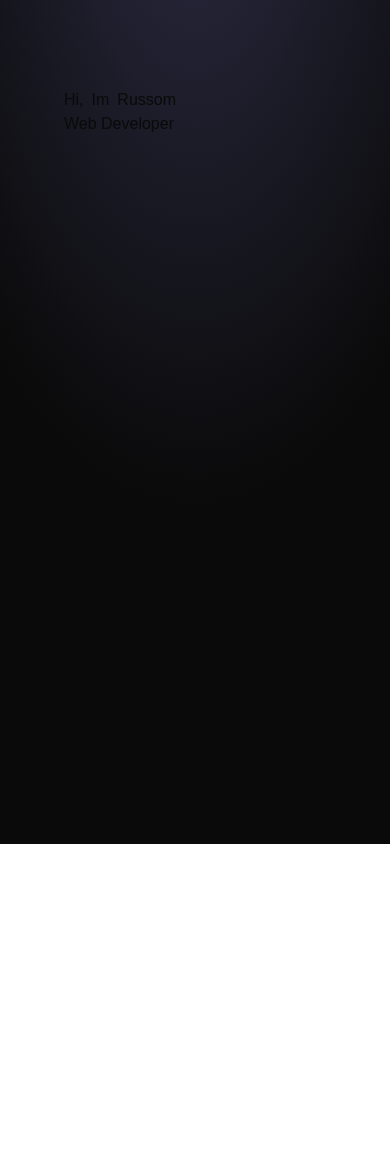
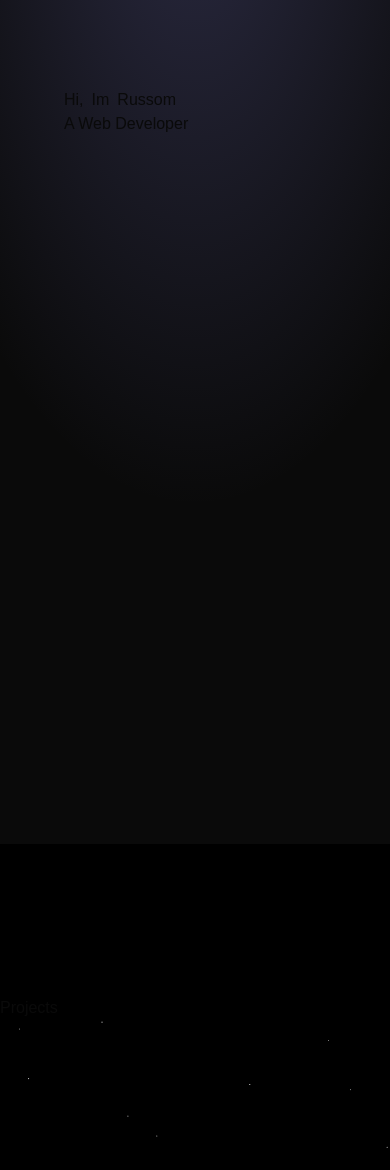
Before and after one commit to evenb1/portfolio, a Next.js app: page / in a window 390 px wide. Before the commit the page ends 996 px from the top, so only its background shows below. Built offline with nearby package versions, Linux system fonts and the light colour scheme.

Commit message:
star background animation from aceternity

```diff
--- a/src/app/layout.tsx
+++ b/src/app/layout.tsx
@@ -13,9 +13,9 @@ export default function RootLayout({
   children: React.ReactNode;
 }>) {
   return (
-    <html lang="en">
+    <html lang="en" className="bg-black">
       <body
-        className=" h-max"
+
       >
         <div className="absolute top-0 z-[-2] h-screen w-screen bg-neutral-950 bg-[radial-gradient(ellipse_80%_80%_at_50%_-20%,rgba(120,119,198,0.3),rgba(255,255,255,0))]">
         {children}
--- a/src/app/page.tsx
+++ b/src/app/page.tsx
@@ -1,6 +1,9 @@
+"use client"
 import BlurIn from "@/component/BlurIn";
 import Hero from "@/component/Hero";
 import NavBar from "@/component/NavBar";
+import ShootingStars from "@/component/ShootingStars";
+import StarBackground from "@/component/StarBackground";
 import { WordPullUp } from "@/component/WordPullUp";
 import Image from "next/image";
 
@@ -14,8 +17,9 @@ export default function Home() {
         <Hero/>
 
       </section>
-      <section id="work" className="">
-
+      <section id="projects" className="">
+        <ShootingStars/>
+        <StarBackground/>
       </section>
       <section id="projects">
 
--- a/src/component/Hero.tsx
+++ b/src/component/Hero.tsx
@@ -1,3 +1,4 @@
+
 import React from 'react'
 import { WordPullUp } from './WordPullUp'
 import BlurIn from './BlurIn'
@@ -8,8 +9,8 @@ const Hero = () => {
         <div className="flex flex-col gap-2 items-start h-screen justify-between text-center">
 
 
-          <WordPullUp words="Hi, Im Russom" className="text-6xl  text-gray-50 font-publicSans"/>
-          <BlurIn word="Web Developer" className="text-gray-100 font-publicSans text-6xl"/>
+          <WordPullUp words="Hi, Im Russom" className="text-6xl  text-gray-100 font-publicSans"/>
+          <BlurIn word="A Web Developer" className="text-gray-100 font-publicSans text-6xl"/>
 
         </div>
         {/* <div className=" w-48 h-48 rounded-lg border border-gray-300 shadow-md bg-gray-50 overflow-hidden">
--- a/src/component/NavBar.tsx
+++ b/src/component/NavBar.tsx
@@ -1,11 +1,13 @@
-import React from 'react'
+"use client"
 
 const NavBar = () => {
   return (
 
     <div className="group relative p-7 px-16 gap-10 flex justify-end">
 
-    <button>
+    <button onClick={() => window.open('https://www.linkedin.com/in/even-russom-8a3787276/', '_blank')}
+
+    >
       <svg
         xmlns="http://www.w3.org/2000/svg"
         viewBox="0 0 100 100"
@@ -14,14 +16,15 @@ const NavBar = () => {
         strokeWidth="2"
         stroke="currentColor"
         fill="white"
-        className="w-8  text-transparent bg-black hover:fill-blue-500 hover:scale-125 duration-200 hover:stroke-blue-500"
+        className="w-5  text-transparent bg-black hover:fill-blue-500 hover:scale-125 duration-200 hover:stroke-blue-500"
       >
         <path
           d="M92.86,0H7.12A7.17,7.17,0,0,0,0,7.21V92.79A7.17,7.17,0,0,0,7.12,100H92.86A7.19,7.19,0,0,0,100,92.79V7.21A7.19,7.19,0,0,0,92.86,0ZM30.22,85.71H15.4V38H30.25V85.71ZM22.81,31.47a8.59,8.59,0,1,1,8.6-8.59A8.6,8.6,0,0,1,22.81,31.47Zm63,54.24H71V62.5c0-5.54-.11-12.66-7.7-12.66s-8.91,6-8.91,12.26V85.71H39.53V38H53.75v6.52H54c2-3.75,6.83-7.7,14-7.7,15,0,17.79,9.89,17.79,22.74Z"
         ></path>
       </svg>
     </button>
-    <button>
+    <button onClick={() => window.open('https://github.com/evenb1', '_blank')}
+    >
       <svg
         strokeLinejoin="round"
         strokeLinecap="round"
@@ -29,7 +32,7 @@ const NavBar = () => {
         stroke="currentColor"
         fill="none"
         viewBox="0 0 24 24"
-        className="w-8 text-white hover:scale-125 duration-200 hover:stroke-blue-500"
+        className="w-5 text-white hover:scale-125 duration-200 hover:stroke-blue-500"
       >
         <path d="M9 19c-5 1.5-5-2.5-7-3m14 6v-3.87a3.37 3.37 0 0 0-.94-2.61c3.14-.35 6.44-1.54 6.44-7A5.44 5.44 0 0 0 20 4.77 5.07 5.07 0 0 0 19.91 1S18.73.65 16 2.48a13.38 13.38 0 0 0-7 0C6.27.65 5.09 1 5.09 1A5.07 5.07 0 0 0 5 4.77a5.44 5.44 0 0 0-1.5 3.78c0 5.42 3.3 6.61 6.44 7A3.37 3.37 0 0 0 9 18.13V22"></path>
       </svg>
--- /dev/null
+++ b/src/component/ShootingStars.tsx
@@ -0,0 +1,131 @@
+"use client"
+import React, { useEffect, useState, useRef } from "react";
+
+interface ShootingStar {
+  id: number;
+  x: number;
+  y: number;
+  angle: number;
+  scale: number;
+  speed: number;
+  distance: number;
+}
+
+const getRandomStartPoint = () => {
+  const side = Math.floor(Math.random() * 4);
+  const offset = Math.random() * window.innerWidth;
+
+  switch (side) {
+    case 0: // Top
+      return { x: offset, y: 0, angle: 45 };
+    case 1: // Right
+      return { x: window.innerWidth, y: offset, angle: 135 };
+    case 2: // Bottom
+      return { x: offset, y: window.innerHeight, angle: 225 };
+    case 3: // Left
+      return { x: 0, y: offset, angle: 315 };
+    default:
+      return { x: 0, y: 0, angle: 45 };
+  }
+};
+
+const ShootingStars: React.FC = () => {
+  const [star, setStar] = useState<ShootingStar | null>(null);
+  const svgRef = useRef<SVGSVGElement>(null);
+
+  useEffect(() => {
+    const createStar = () => {
+      const { x, y, angle } = getRandomStartPoint();
+      const newStar: ShootingStar = {
+        id: Date.now(),
+        x,
+        y,
+        angle,
+        scale: 1,
+        speed: Math.random() * 20 + 10, // Increased speed range
+        distance: 0,
+      };
+      setStar(newStar);
+
+      // Set a random delay (between 0.5 and 4 seconds) for creating the next star
+      const randomDelay = Math.random() * 4500 + 4200;
+      setTimeout(createStar, randomDelay);
+    };
+
+    createStar(); // Initial star creation
+
+    return () => {}; // No cleanup needed for timeout
+  }, []);
+
+  useEffect(() => {
+    const moveStar = () => {
+      if (star) {
+        setStar((prevStar) => {
+          if (!prevStar) return null;
+          const newX =
+            prevStar.x +
+            prevStar.speed * Math.cos((prevStar.angle * Math.PI) / 180);
+          const newY =
+            prevStar.y +
+            prevStar.speed * Math.sin((prevStar.angle * Math.PI) / 180);
+          const newDistance = prevStar.distance + prevStar.speed;
+          const newScale = 1 + newDistance / 100; // Adjust scale based on distance traveled
+          // Check if the star is out of bounds considering the star size
+          if (
+            newX < -20 ||
+            newX > window.innerWidth + 20 ||
+            newY < -20 ||
+            newY > window.innerHeight + 20
+          ) {
+            return null; // Star moves out of bounds, remove it
+          }
+          return {
+            ...prevStar,
+            x: newX,
+            y: newY,
+            distance: newDistance,
+            scale: newScale,
+          };
+        });
+      }
+    };
+
+    const animationFrame = requestAnimationFrame(moveStar);
+    return () => cancelAnimationFrame(animationFrame);
+  }, [star]);
+
+  return (
+    <svg
+      ref={svgRef}
+      width="100%"
+      height="100%"
+      style={{ position: "absolute", pointerEvents: "none", top: 0, left: 0 }}
+
+    >
+      {star && (
+        <rect
+          key={star.id}
+          x={star.x}
+          y={star.y}
+          width={10 * star.scale}
+          height="2"
+          fill="url(#gradient)"
+          transform={`rotate(${star.angle}, ${
+            star.x + (10 * star.scale) / 2
+          }, ${star.y + 1})`}
+        />
+      )}
+      <defs>
+        <linearGradient id="gradient" x1="0%" y1="0%" x2="100%" y2="100%">
+          <stop offset="0%" style={{ stopColor: "#b4f2ff", stopOpacity: 0 }} />
+          <stop
+            offset="100%"
+            style={{ stopColor: "#48dcf9", stopOpacity: 1 }}
+          />
+        </linearGradient>
+      </defs>
+    </svg>
+  );
+};
+
+export default ShootingStars;
--- /dev/null
+++ b/src/component/StarBackground.tsx
@@ -0,0 +1,108 @@
+"use client"
+import React, { useState, useEffect, useRef, RefObject } from "react";
+
+interface StarProps {
+  x: number;
+  y: number;
+  radius: number;
+  opacity: number;
+  twinkleSpeed: number | null;
+}
+
+const Star: React.FC<StarProps> = ({ x, y, radius, opacity, twinkleSpeed }) => (
+  <circle cx={x} cy={y} r={radius} fill="white" opacity={opacity}>
+    {twinkleSpeed !== null && (
+      <animate
+        attributeName="opacity"
+        values={`${opacity};${opacity * 0.3};${opacity}`}
+        dur={`${twinkleSpeed}s`}
+        repeatCount="indefinite"
+      />
+    )}
+  </circle>
+);
+
+interface StarBackgroundProps {
+  starDensity?: number;
+  allStarsTwinkle?: boolean;
+  twinkleProbability?: number;
+  minTwinkleSpeed?: number;
+  maxTwinkleSpeed?: number;
+}
+
+const StarBackground: React.FC<StarBackgroundProps> = ({
+  starDensity = 0.00015,
+  allStarsTwinkle = true,
+  twinkleProbability = 0.7,
+  minTwinkleSpeed = 0.5,
+  maxTwinkleSpeed = 1,
+}) => {
+  const [stars, setStars] = useState<StarProps[]>([]);
+  const containerRef: RefObject<HTMLDivElement> = useRef<HTMLDivElement>(null);
+
+  const generateStars = (width: number, height: number): StarProps[] => {
+    const area = width * height;
+    const numStars = Math.floor(area * starDensity);
+    return Array.from({ length: numStars }, () => {
+      const shouldTwinkle =
+        allStarsTwinkle || Math.random() < twinkleProbability;
+      return {
+        x: Math.random() * width,
+        y: Math.random() * height,
+        radius: Math.random() * 0.05 + 0.5, // Random radius between 0.5 and 0.7
+        opacity: Math.random() * 0.5 + 0.5, // Random opacity between 0.5 and 1
+        twinkleSpeed: shouldTwinkle
+          ? minTwinkleSpeed +
+            Math.random() * (maxTwinkleSpeed - minTwinkleSpeed)
+          : null,
+      };
+    });
+  };
+
+  useEffect(() => {
+    const updateStars = () => {
+      if (containerRef.current) {
+        const { width, height } = containerRef.current.getBoundingClientRect();
+        setStars(generateStars(width, height));
+      }
+    };
+
+    updateStars(); // Initial generation
+
+    const resizeObserver = new ResizeObserver(updateStars);
+    if (containerRef.current) {
+      resizeObserver.observe(containerRef.current);
+    }
+
+    return () => {
+      if (containerRef.current) {
+        resizeObserver.unobserve(containerRef.current);
+      }
+    };
+  }, [
+    starDensity,
+    allStarsTwinkle,
+    twinkleProbability,
+    minTwinkleSpeed,
+    maxTwinkleSpeed,
+  ]);
+
+  return (
+    <div ref={containerRef} style={{ width: "100%", height: "100%" }}>
+        <h1 className="text-white text-center m-10">Projects</h1>
+      <svg
+        width="100%"
+        height="100%"
+        style={{ backgroundColor: "transparent" }}
+        preserveAspectRatio="none"
+      >
+        <rect width="100%" height="100%" fill="none" />
+        {stars.map((star, index) => (
+          <Star key={index} {...star} />
+        ))}
+      </svg>
+    </div>
+  );
+};
+
+export default StarBackground;
--- a/src/component/WordPullUp.tsx
+++ b/src/component/WordPullUp.tsx
@@ -35,7 +35,7 @@ export function WordPullUp({
       initial="hidden"
       animate="show"
       className={cn(
-        "font-display text-center text-4xl font-medium leading-[5rem] tracking-[-0.02em] drop-shadow-sm",
+        "font-display  text-center text-4xl font-medium leading-[5rem] tracking-[-0.02em] drop-shadow-sm",
         className,
       )}
     >
```
